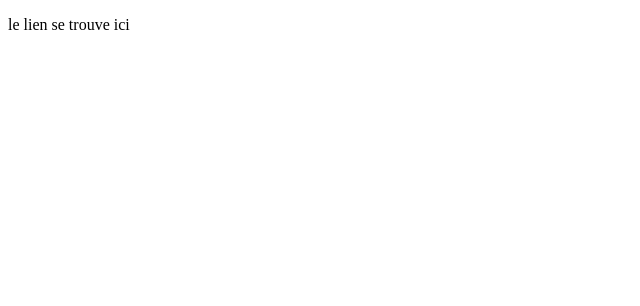
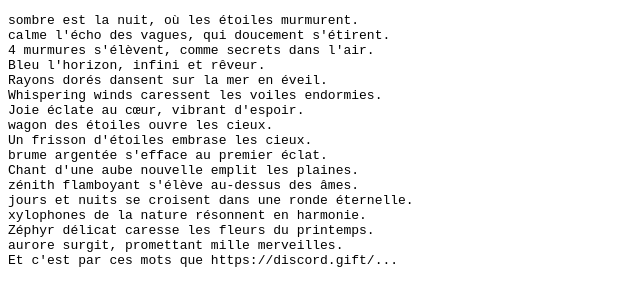
Before and after one commit to FinalNitro/DerniereEtape, a plain HTML site: page index.html in a window 1280 px wide. Shown: the whole page, without its empty margins (0-640 px from the left). Drawn offline with Linux system fonts and the light colour scheme.

Commit message:
Update index.html

```diff
--- a/index.html
+++ b/index.html
@@ -6,6 +6,24 @@
     <title>Document</title>
 </head>
 <body>
-    <main><p>le lien se trouve ici</p></main>
+    <main>
+        <pre>sombre est la nuit, où les étoiles murmurent.
+calme l'écho des vagues, qui doucement s'étirent.
+4 murmures s'élèvent, comme secrets dans l'air.
+Bleu l'horizon, infini et rêveur.
+Rayons dorés dansent sur la mer en éveil.
+Whispering winds caressent les voiles endormies.
+Joie éclate au cœur, vibrant d'espoir.
+wagon des étoiles ouvre les cieux.
+Un frisson d'étoiles embrase les cieux.
+brume argentée s'efface au premier éclat.
+Chant d'une aube nouvelle emplit les plaines.
+zénith flamboyant s'élève au-dessus des âmes.
+jours et nuits se croisent dans une ronde éternelle.
+xylophones de la nature résonnent en harmonie.
+Zéphyr délicat caresse les fleurs du printemps.
+aurore surgit, promettant mille merveilles.
+Et c'est par ces mots que https://discord.gift/...</pre>
+    </main>
 </body>
 </html>
```
